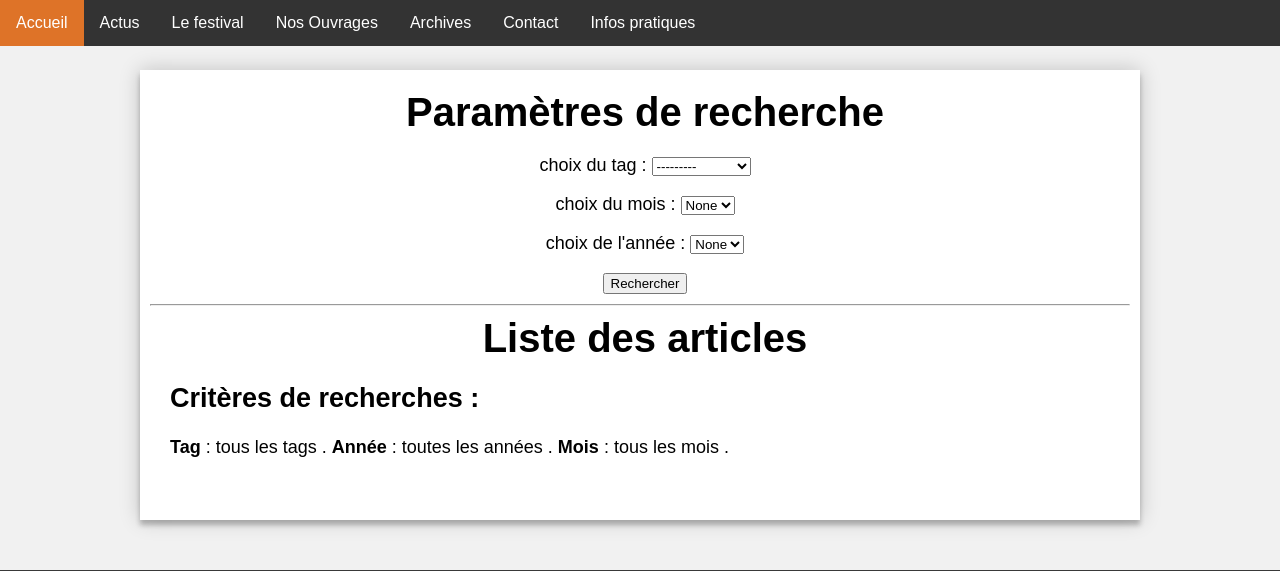
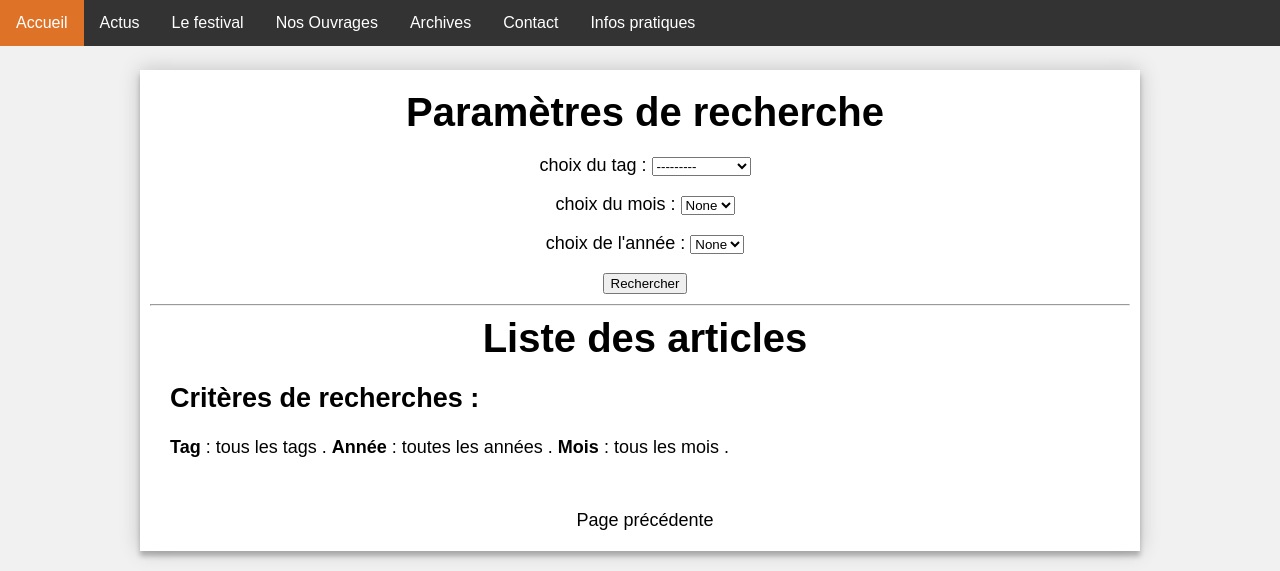
Before and after one commit to insa-bd-manga/WebProject, a Django app: page /archives/4 in a window 1280 px wide. Shown: the top 571 px of the page. Run offline with Django 3.2, Linux system fonts and the light colour scheme; data comes from the database, SQL or seed files in the repository; parts of the project's set-up code (start-up, migrations or seed data) failed here and were passed over; some libraries are stand-ins or nearby versions; some web fonts are replaced.

Commit message:
pagination archives

```diff
--- a/vitrine/static/vitrine/archives.css
+++ b/vitrine/static/vitrine/archives.css
@@ -83,3 +83,21 @@
     text-decoration: none;
     color: #de7328;
 }
+
+
+.pages{
+    text-align: center;
+}
+
+.pages a{
+
+    color: #000000;
+    text-decoration: none;
+
+}
+
+
+.pages > a:focus, .pages > a:hover{
+    text-decoration: none;
+    color: #de7328;
+}
--- a/vitrine/templates/vitrine/archives.html
+++ b/vitrine/templates/vitrine/archives.html
@@ -40,6 +40,63 @@
             {% endfor %}
         </div>
 
+
+                {#  Début de la partie qui Sert à naviguer entre les pages #}
+        <div class="pages">{% if num_page != 0 %}<a id="previous_page" href="">Page précédente</a> {% endif %}
+            <span id="nb_pages"></span>
+            {% if num_page < pages_necess  %}<a id="next_page" href="">Page suivante</a>{% endif %}
+        </div>
+
     </div>
 
+
+
+
+
+
+
+
+        <script type="text/javascript">
+        var page_suivante = document.getElementById('next_page');{#  On récupère un élément (identifié par son id de la page html et on le stock dans une variable  #}
+        var page_precedente = document.getElementById('previous_page');
+        var nbr_pages = document.getElementById("nb_pages");
+
+
+        var text = '';{#  Le but est de remplir la balise span id=" nb_pages" avec les numéros et liens corresponds au pages des actualités #}
+        var nb_pages_necessaire = ((({{ nbr_articles }})/10)+1) ;{#  variable qui est vide pour l'instant mais vas être remplie par la numérotation de page #}
+        for(var i=1;i<nb_pages_necessaire; i++) {{#  Calculr du nombre  de numéro de page qui va faloir afficher #}
+
+            {#  La boucle sert à  crée les numéros que l'on va afficher sur la page on fonction du nombre d'articles et crée aussi les liens associés #}
+            {#  On distingue le cas où la personne recherche les articles contenant un tag précis, si c'est le cas on ajoute le tag à la fabrication du lien de la page#}
+                text += " <a href='/archives/" +(i-1)+"' > " + i + " </a>";
+
+
+        }
+
+        text+='';{#  on complète une chaine de caratère vide pour s'assurer que text est bien un string #}
+        nbr_pages.innerHTML = text;{#  On introduit la variable txt dans la page on précisant que c'est de l'HTML pour qu'il intèprète les balises <a> pcomme des liens #}
+
+        {#  Ici on veut construit le lien vers les pages suivantes et présédentes #}
+        {#  De base le href des liens de page suivante et précédente, mais on viens dynamiquement au chargement de la page remplir c'est lien en fonction de la pages actuel #}
+        var num_page_suivante;
+        var num_page_precedente;
+
+        {#  Calcule de la page suivante et précédente #}
+        num_page_suivante = {{ num_page }} +1;
+        num_page_precedente = {{ num_page }} -1;
+
+
+        {#  Changement à proprement dit du lien #}
+        if (page_suivante != null){
+            page_suivante.href = "/archives/"  + num_page_suivante;
+        }
+
+
+        if (page_precedente!=null){
+            page_precedente.href="/archives/"+num_page_precedente;
+        }
+
+    </script>
+    {#  Fin de la partie qui Sert à naviguer entre les pages #}
+
 {% endblock %}
--- a/vitrine/views.py
+++ b/vitrine/views.py
@@ -197,7 +197,10 @@ def archives(request, num_page=0):
     # Récupération des n articles avec le tag et la date spécifiés
     query = Article.objects.filter(date__year__icontains=year_URL).filter(date__month__icontains=month_URL)\
                 .filter(tag__nom_tag__icontains=tag_URL).filter(date__lt=timezone.now())\
-                .order_by("-date")[n * (num_page):n * (num_page + 1)]
+                .order_by("-date")
+    nbr_articles = len(query)
+    pages_necess = ceil((nbr_articles/10))-1 #nombre de pages necessaire pour afficher tout les articles -1 du à l'indexation commencant à 0
+    query=query[n * (num_page):n * (num_page + 1)]
 
     #récupération des infos du formulaire
     form = RechercheForm(request.POST or None)
```
